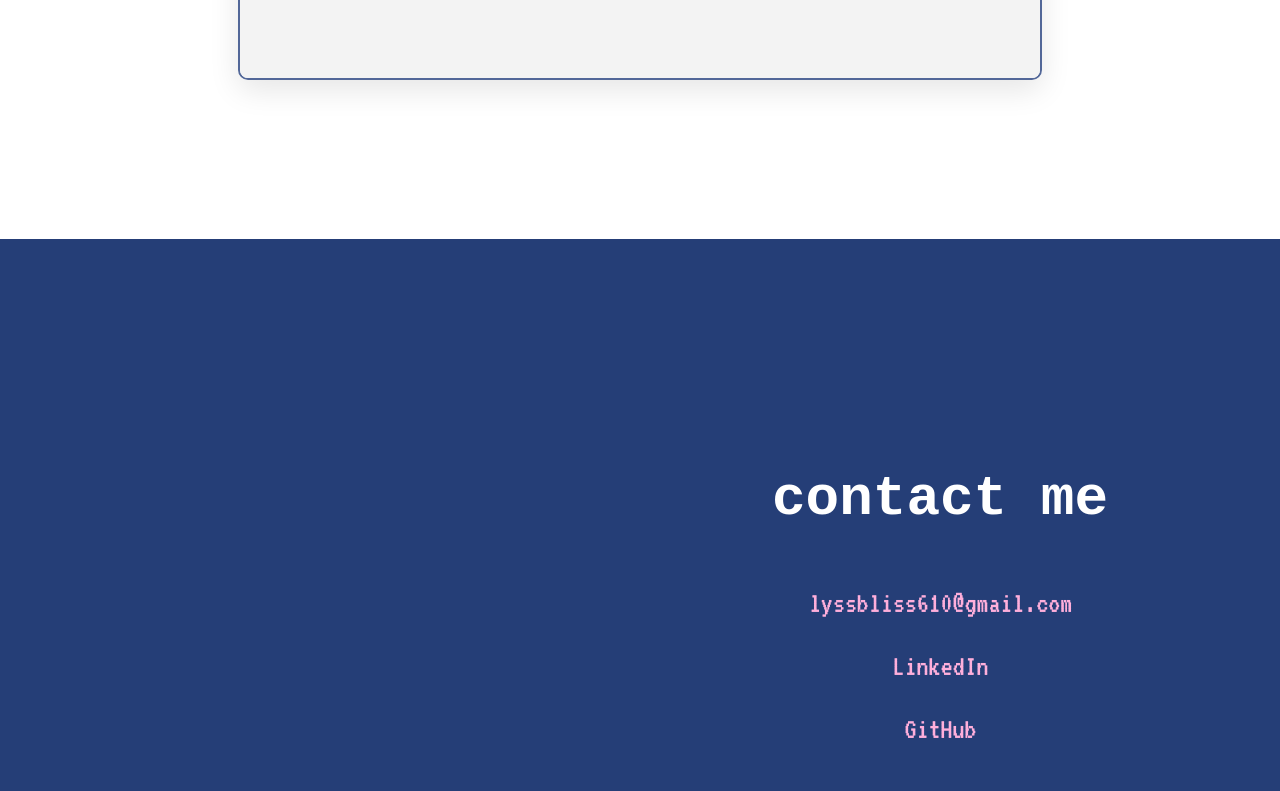
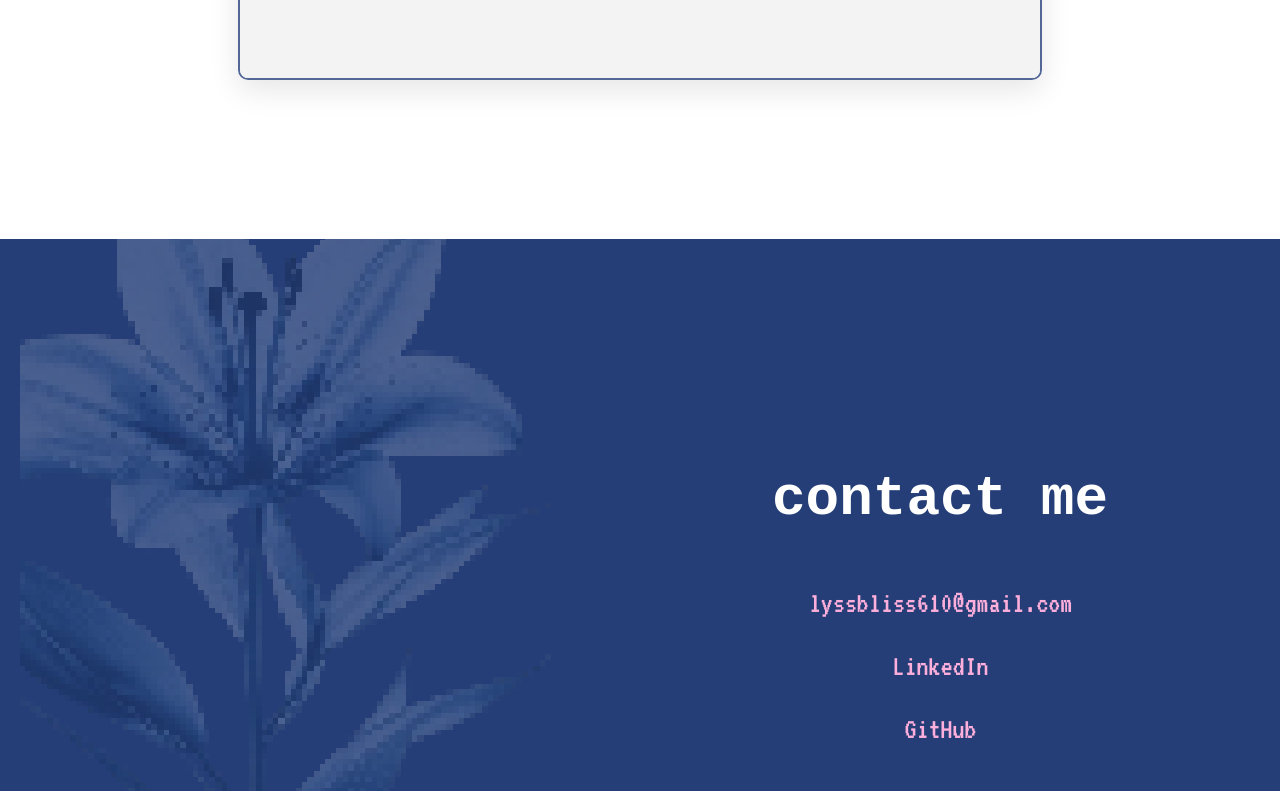
Before and after one commit to alynguyxn/alyssa-portfolio, a React (Vite) app: page / in a window 1280 px wide. Shown: the part 3360-4151 px from the top of the page. Built offline with nearby package versions, Linux system fonts and the light colour scheme; a web font is replaced by a local one.

Commit message:
formatting contact section

```diff
--- a/src/components/Contact.jsx
+++ b/src/components/Contact.jsx
@@ -11,7 +11,27 @@ export default function Contact() {
   };
 
   return (
-    <section id="contact">
+    <section id="contact" style={{ position: 'relative', overflow: 'hidden' }}>
+
+      {/* THE LILY: Real image tag to prevent doubling */}
+      <img
+        src="/images/lily3.png"
+        alt=""
+        style={{
+          position: 'absolute',
+          left: '-100px',     // Pulls it slightly left
+          bottom: '0',        // Touches the bottom
+          height: '115%',     // Makes it MASSIVE
+          width: 'auto',
+          opacity: '0.2',     // Fades it into the navy
+          zIndex: '0',        // Sits behind the text
+          pointerEvents: 'none',
+          imageRendering: 'pixelated',
+          objectFit: 'contain',
+          objectPosition: 'bottom left'
+        }}
+      />
+
       <div className="contact-container">
         <h2>contact me</h2>
         <div className="contact-links">
```
